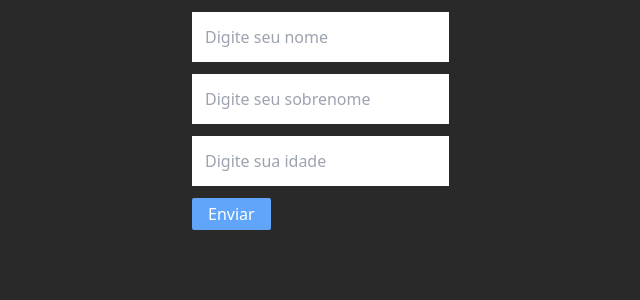
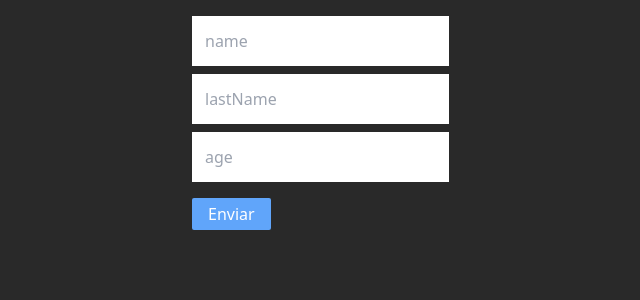
Before and after one commit to Diones25/react-requisicoes-b7web, a React (Vite) app: page / in a window 1280 px wide. Shown: the top 300 px of the page, without its empty margins (200-840 px from the left). Built offline with nearby package versions, Linux system fonts and the light colour scheme.

Commit message:
Criando inputs controlados via hook

```diff
--- a/src/App.tsx
+++ b/src/App.tsx
@@ -1,19 +1,14 @@
 import { SubmitHandler, useForm } from "react-hook-form"
-
-type Inputs = {
-  name: string;
-  lastName: string;
-  age: number;
-}
+import { SignupForm } from "./types/SignupForm";
+import { Input } from "./components/Input";
 
 const Page = () => {
   const {
-    handleSubmit,
-    register,
-    formState: { errors }
-  } = useForm<Inputs>();
+    control,
+    handleSubmit
+  } = useForm<SignupForm>();
 
-  const handleFormSubmit: SubmitHandler<Inputs> = (data) => {
+  const handleFormSubmit: SubmitHandler<SignupForm> = (data) => {
     console.log(data)
   }
 
@@ -22,31 +17,23 @@
       <div className="container mx-auto max-w-lg px-2">
 
         <form onSubmit={handleSubmit(handleFormSubmit)} className="mt-3">
-          <input
-            type="text"
-            {...register('name', { required: true, minLength: 2, maxLength: 20 })}
-            placeholder="Digite seu nome"
-            className="border border-white p-3 text-black"
-          />
-          {errors.name?.type === 'required' && <p className="text-red-500">Este item obrigatório...</p>}
-          {errors.name?.type === 'minLength' && <p className="text-red-500">O nome deve ser maior que 2 caracteres...</p>}
-          {errors.name?.type === 'maxLength' && <p className="text-red-500">O nome deve ser menor que 20 caracteres...</p>}
 
-          <input
-            type="text"
-            {...register('lastName')}
-            placeholder="Digite seu sobrenome"
-            className="block mt-3 border border-white p-3 text-black"
+          <Input
+            control={control}
+            name="name"
+            rules={{ required: true, minLength: 2, maxLength: 20 }}
           />
 
-          <input
-            type="number"
-            {...register('age', { required: true, min: 18 })}
-            placeholder="Digite sua idade"
-            className="block mt-3 border border-white p-3 text-black"
+          <Input
+            control={control}
+            name="lastName"
           />
 
-          {errors.age && <p className="text-red-500">Este item precisa ser no mínimo 18 anos</p>}
+          <Input
+            control={control}
+            name="age"
+            rules={{ required: true, min: 18 }}
+          />
 
           <input
             type="submit"
--- /dev/null
+++ b/src/components/Input.tsx
@@ -0,0 +1,18 @@
+import { useController, UseControllerProps } from "react-hook-form"
+import { SignupForm } from "../types/SignupForm";
+
+export const Input = (props: UseControllerProps<SignupForm>) => {
+  const { field, fieldState } = useController(props);
+
+  return (
+    <div className="ny-3">
+      <input
+        {...field}
+        placeholder={props.name}
+        className={`border ${fieldState.invalid ? 'border-red-500' : 'border-white'} p-3 text-black my-1`}
+      />
+      {fieldState.invalid && <p></p>}
+      {fieldState.error?.type === 'required' && <p className="text-red-500">Campo obrigatório...</p>}
+    </div>
+  )
+}
--- /dev/null
+++ b/src/types/SignupForm.ts
@@ -0,0 +1,5 @@
+export type SignupForm = {
+  name: string;
+  lastName: string;
+  age: number;
+}
```
